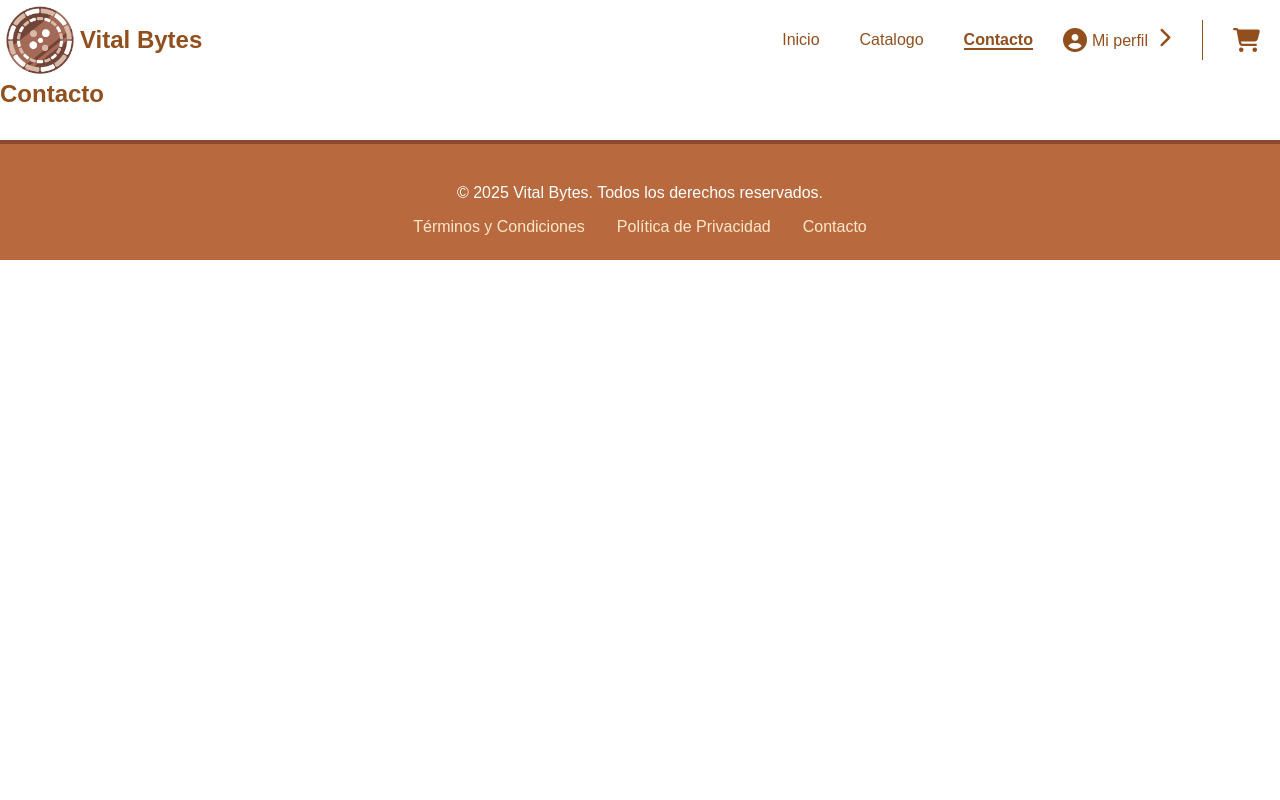
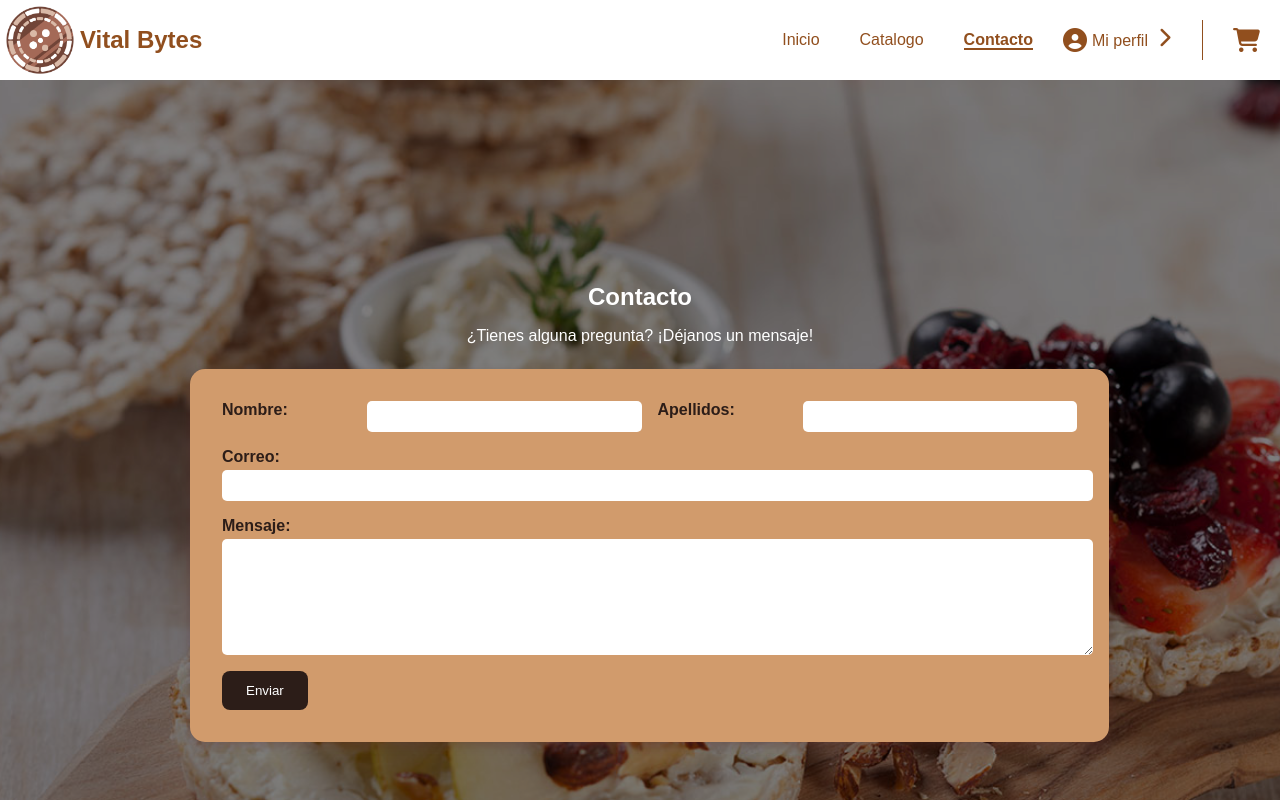
Before and after one commit to ssedux/VitalBytes, a React (Vite) app in the folder frontend/: page /Contacto in a window 1280 px wide. Shown: the top 800 px of the page. Built offline with nearby package versions, Linux system fonts and the light colour scheme.

Commit message:
Contacto

```diff
--- a/frontend/src/Pages/Contacto.jsx
+++ b/frontend/src/Pages/Contacto.jsx
@@ -1,13 +1,57 @@
 import React, { useState } from 'react';
+import './style/Contacto.css';
 
 
 function Contacto() {
+  const [formData, setFormData] = useState({
+    nombre: '',
+    apellidos: '',
+    correo: '',
+    mensaje: ''
+  });
+
+  const handleChange = (e) => {
+    setFormData({ ...formData, [e.target.name]: e.target.value });
+  };
+
+  const handleSubmit = (e) => {
+    e.preventDefault();
+    console.log('Formulario enviado:', formData);
+  };
 
   return (
     <div className="contacto">
-      <h1>Contacto</h1>
+      <div className="contacto-contenido">
+        <div className="contacto-titulo">
+          <h1 className="Contacto">Contacto</h1>
+          <p>¿Tienes alguna pregunta? ¡Déjanos un mensaje!</p>
+        </div>
+
+        <form onSubmit={handleSubmit} className="formulario-contacto">
+          <div className="campo fila">
+            <label htmlFor="nombre" className="TXT">Nombre:</label>
+            <input type="text" name="nombre" value={formData.nombre} onChange={handleChange} />
+
+            <label htmlFor="apellidos" className="TXT">Apellidos:</label>
+            <input type="text" name="apellidos" value={formData.apellidos} onChange={handleChange} />
+          </div>
+
+          <div className="campo">
+            <label htmlFor="correo" className="TXT">Correo:</label>
+            <input type="email" name="correo" value={formData.correo} onChange={handleChange} />
+          </div>
+
+          <div className="campo">
+            <label htmlFor="mensaje" className="TXT">Mensaje:</label>
+            <textarea name="mensaje" value={formData.mensaje} onChange={handleChange}></textarea>
+          </div>
+
+          <button type="submit" className="BTT">Enviar</button>
+        </form>
+      </div>
     </div>
   );
+
 }
 
 export default Contacto;
--- /dev/null
+++ b/frontend/src/Pages/style/Contacto.css
@@ -0,0 +1,115 @@
+
+  .contacto {
+    display: flex;
+    justify-content: center;
+    align-items: center;
+    padding: 2rem;
+    min-height: 100vh;
+    background-color: #f5f5f500;
+  }
+
+  .contacto-contenido {
+    width: 95%;
+    max-width: 900px;
+  }
+
+  .contacto-titulo {
+    text-align: center;
+    margin-bottom: 1.5rem;
+    color: #ffffff;
+  }
+
+  body {
+    margin: 0;
+    background-image: url('/src/assets/Body.jpg');
+    background-size: cover;
+    background-repeat: no-repeat;
+    background-position: center;
+    font-family: Arial, sans-serif;
+  }
+
+  body::before {
+    content: '';
+    position: fixed;
+    top: 0;
+    left: 0;
+    width: 100%;
+    height: 100%;
+    background-color: rgba(0, 0, 0, 0.5);
+    z-index: -1;
+  }
+
+  .TXT{
+    color: #2c1d18;
+  }
+
+  .BTT{
+    color: #ffffff;
+    background-color: #2c1d18;
+  }
+
+
+  .Contacto{
+    color: #ffffff;
+  }
+
+  .formulario-contacto {
+    background-color: #d19b6c;
+    padding: 2rem; /* Aquí defines el espacio interior */
+    border-radius: 15px;
+    width: 95%;
+    max-width: 900px;
+    box-shadow: 0 4px 10px rgba(97, 43, 43, 0.3);
+  }
+
+
+
+  .campo {
+    display: flex;
+    flex-direction: column;
+    margin-bottom: 1rem;
+  }
+
+  .fila {
+    flex-direction: row;
+    gap: 1rem;
+  }
+
+  .fila label {
+    flex: 1;
+  }
+
+  .fila input {
+    flex: 2;
+  }
+
+  label {
+    font-weight: bold;
+    margin-bottom: 0.25rem;
+  }
+
+  input,
+  textarea {
+    padding: 0.5rem;
+    border: none;
+    border-radius: 5px;
+    width: 100%;
+  }
+
+  textarea {
+    height: 100px;
+    resize: vertical;
+  }
+
+  button {
+    padding: 0.75rem 1.5rem;
+    background-color: #000;
+    color: #fff;
+    border: none;
+    border-radius: 8px;
+    cursor: pointer;
+  }
+
+  button:hover {
+    background-color: #333;
+  }
```
Also changed, not shown: frontend/src/assets/Body.jpg (added).
